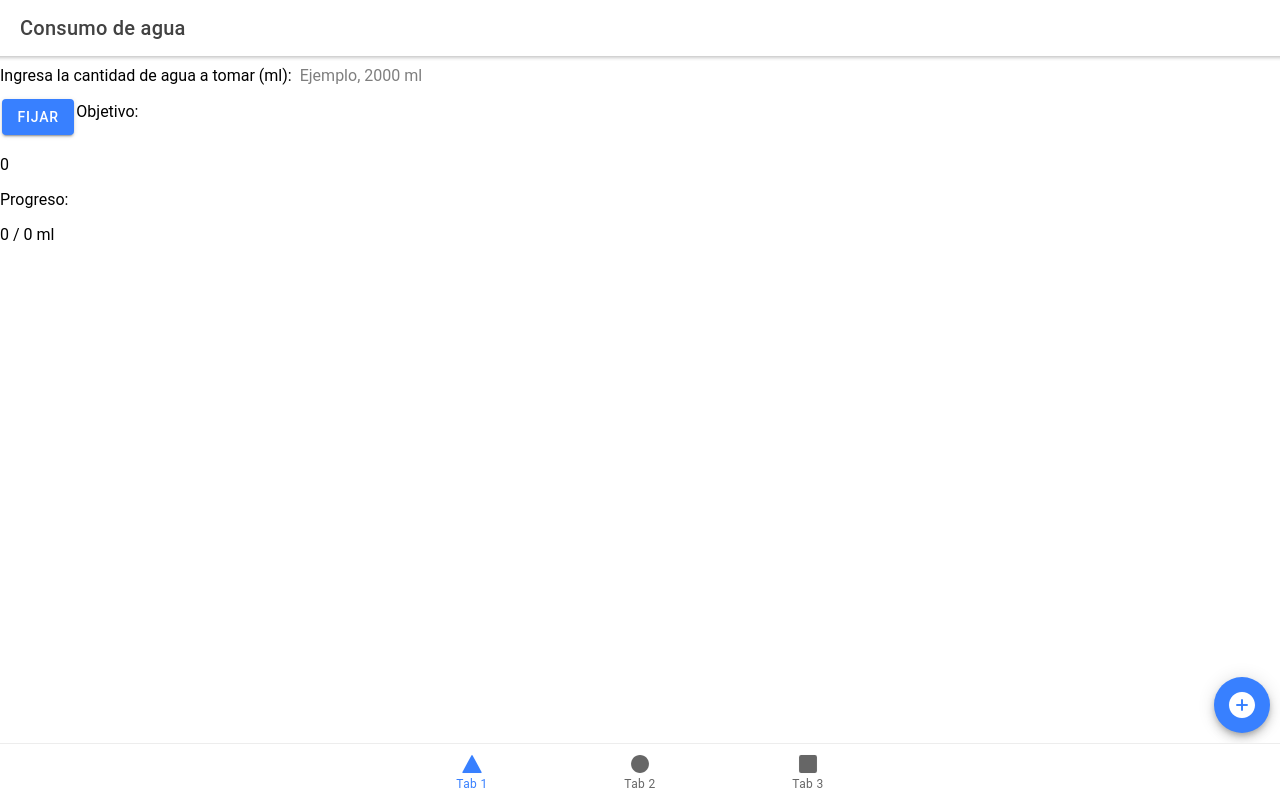
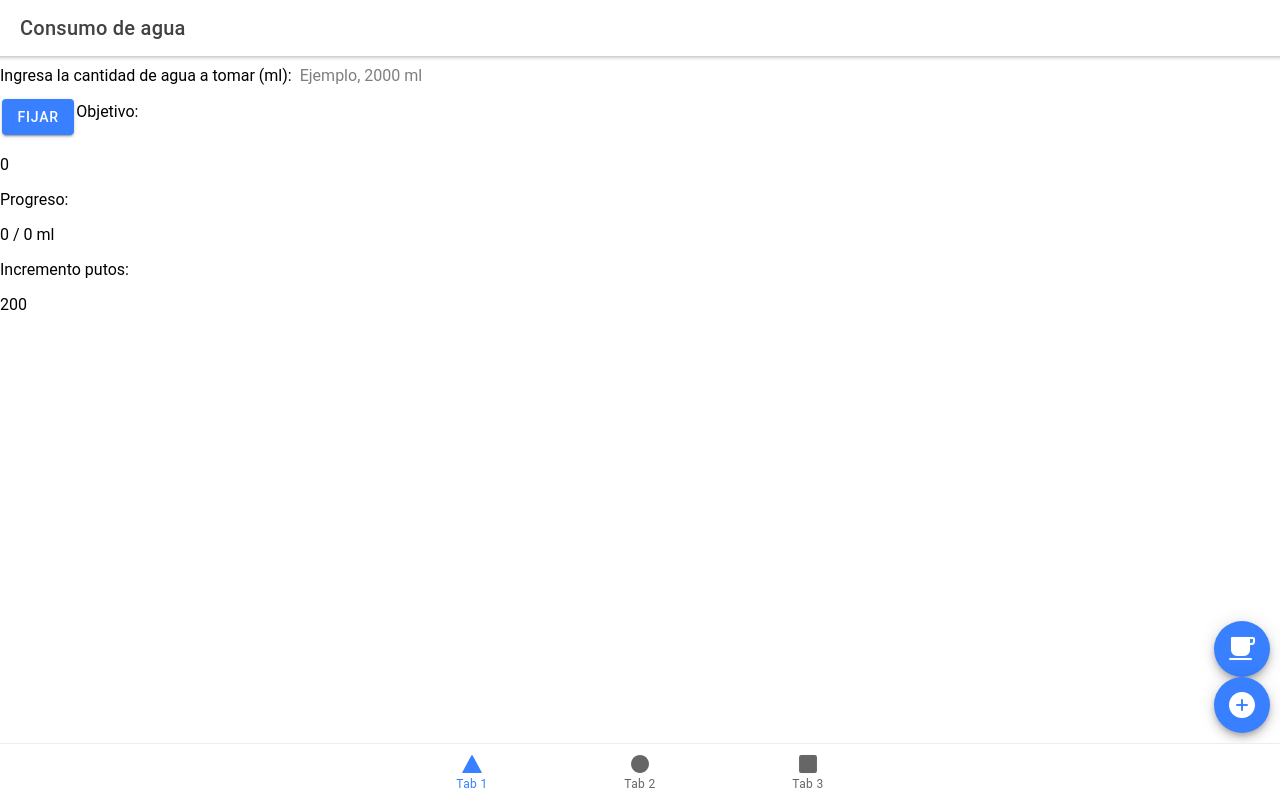
Before and after one commit to dpcgit/akvilo, a React (Create React App) app in the folder myApp/: page /tab1 in a window 1280 px wide. Built offline with nearby package versions, Linux system fonts and the light colour scheme.

Commit message:
Added change of increment funcctionality, including buttonsw

```diff
--- a/myApp/src/pages/Tab1.tsx
+++ b/myApp/src/pages/Tab1.tsx
@@ -1,6 +1,6 @@
 import React from 'react';
-import { IonContent, IonHeader, IonPage, IonTitle, IonToolbar, IonInput, IonText, IonButton, IonFab, IonIcon, IonFabButton} from '@ionic/react';
-import {addCircle} from 'ionicons/icons'
+import { IonContent, IonHeader, IonPage, IonTitle, IonToolbar, IonInput, IonText, IonButton, IonFab, IonIcon, IonFabButton, IonPopover} from '@ionic/react';
+import {addCircle, cafe} from 'ionicons/icons'
 import ExploreContainer from '../components/ExploreContainer';
 import './Tab1.css';
 
@@ -9,6 +9,8 @@ interface State{
  target: number;
  input: number;
  consumed: number;
+ increment: number;
+ popoveropen: boolean;
 };
 
 class Tab1 extends React.Component<State> {
@@ -16,13 +18,15 @@ class Tab1 extends React.Component<State> {
   state: State = {
 	target:0,
 	input:0,
-	consumed:0
+	consumed:0,
+	increment:200,
+	popoveropen:false
   };
 
 
 //Increment handler
   increment = () => {
-    this.setState({consumed:this.state.consumed + 100});
+    this.setState({consumed:this.state.consumed + this.state.increment});
   };
 
 // Hanlder for input change
@@ -30,11 +34,21 @@ class Tab1 extends React.Component<State> {
    this.setState({input: parseInt(e.currentTarget.value)})
   }
 
+// Handler for input change, increment setting
+
+ onIncrementChange = (e:any): void=> {
+  this.setState({increment: parseInt(e.currentTarget.value)})
+ }
+
 // Handler for set button
   onSubmit = (e:any): void => {
   this.setState({target: this.state.input})
   }
 
+// Handler for popover
+ showPop = () =>{
+  this.setState({popoveropen: !this.state.popoveropen})
+}
 
   render(){
   return (
@@ -54,6 +68,12 @@ class Tab1 extends React.Component<State> {
 	</IonButton>
 
 	<IonFab vertical="bottom" horizontal="end">
+
+	 <IonFabButton>
+	  <IonIcon icon={cafe} size="large" onClick={this.showPop}>
+	  </IonIcon>
+         </IonFabButton>
+
 	 <IonFabButton>
 	  <IonIcon icon={addCircle} size="large" onClick={this.increment}>
 	  </IonIcon>
@@ -65,6 +85,14 @@ class Tab1 extends React.Component<State> {
 
 	Progreso:
 	<p>{this.state.consumed} / {this.state.target} ml </p>
+
+	Incremento putos:
+	<p>{this.state.increment}</p>
+
+	<IonPopover isOpen={this.state.popoveropen} onDidDismiss={this.showPop}>
+	 <IonInput type="number" value={this.state.increment} onIonChange={this.onIncrementChange}>Incremento (ml):
+	 </IonInput>
+	</IonPopover>
 
         <IonHeader collapse="condense">
           <IonToolbar>
```
